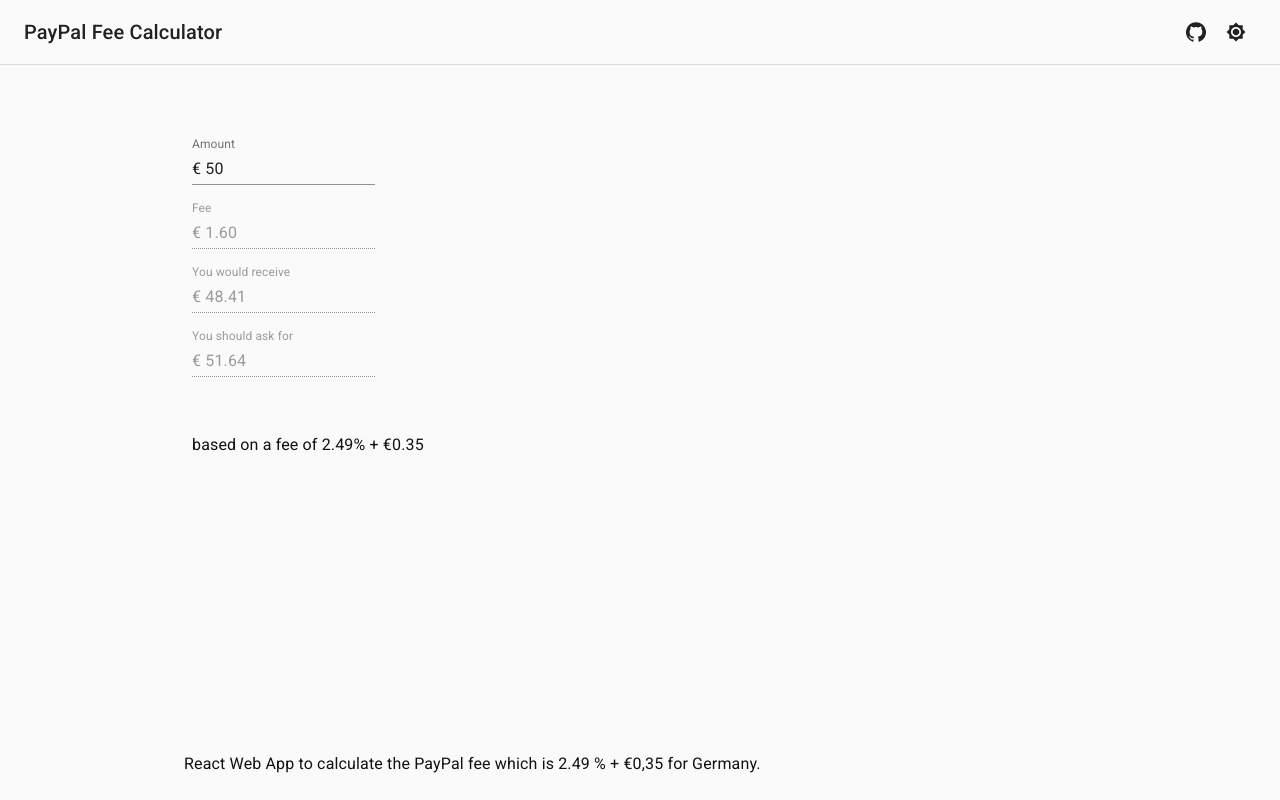
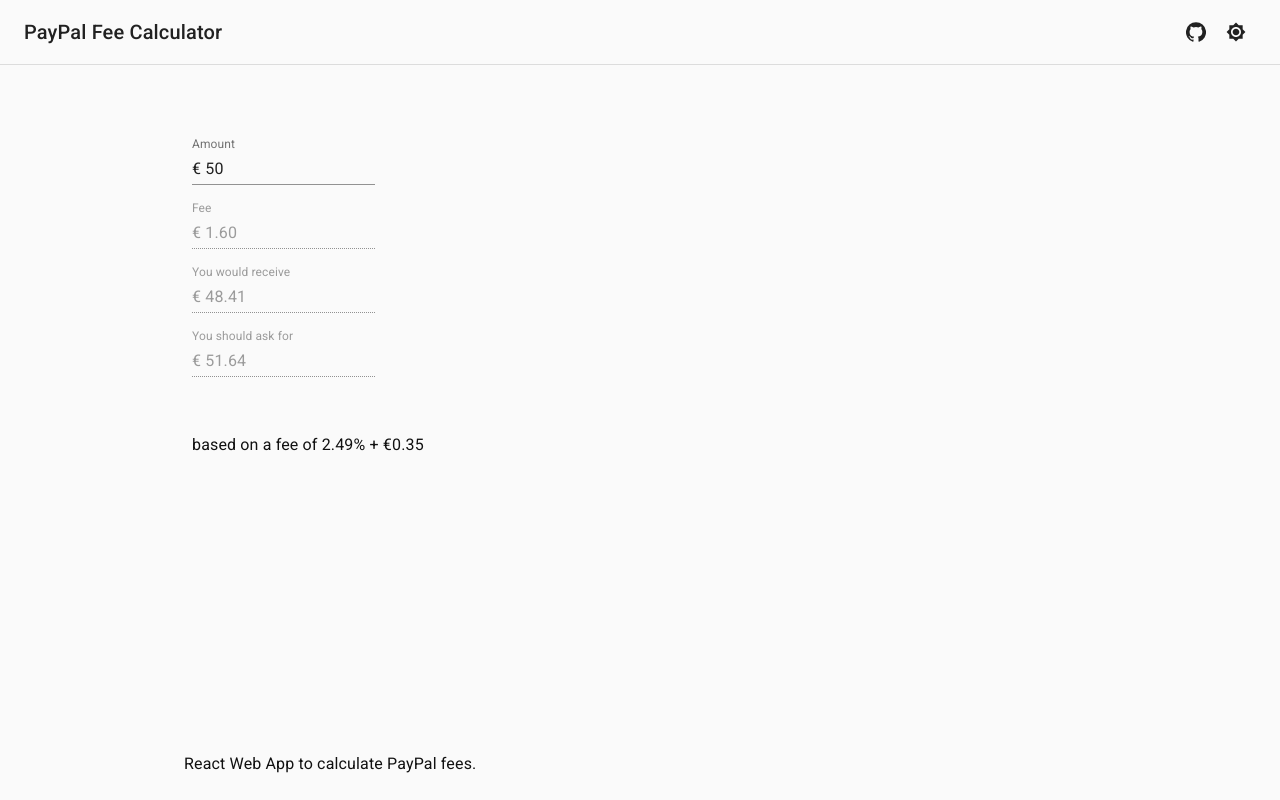
Before and after one commit to JoHoop/paypal-fee-calculator, a React (Create React App) app: page / in a window 1280 px wide. Built offline with nearby package versions, Linux system fonts and the light colour scheme.

Commit message:
Fix footer text

```diff
--- a/src/Components/Footer.js
+++ b/src/Components/Footer.js
@@ -18,8 +18,7 @@
       <footer className={classes.footer}>
         <Container maxWidth="md">
           <Typography variant="body1">
-            React Web App to calculate the PayPal fee which is 2.49 % + €0,35
-            for Germany.
+            React Web App to calculate PayPal fees.
           </Typography>
         </Container>
       </footer>
```
